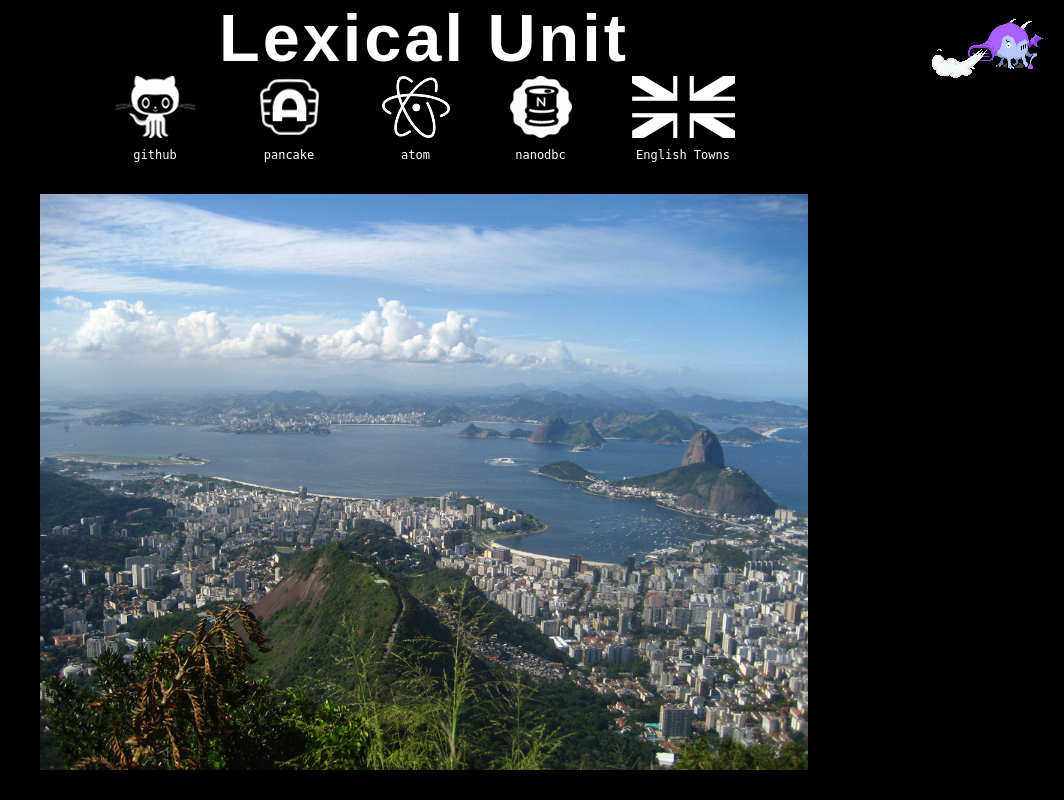
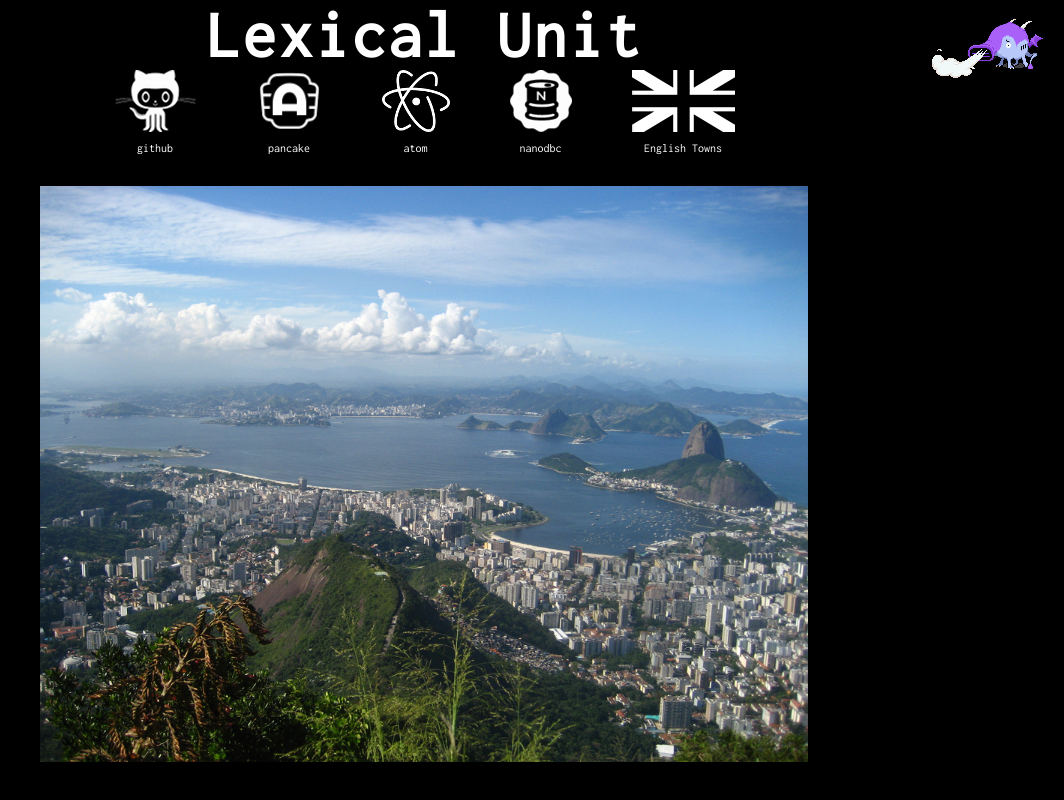
Before and after one commit to lexicalunit/lexicalunit, a PHP site: page / in a window 1280 px wide. Shown: the whole page, without its empty margins (216-1280 px from the left). Run offline with PHP 8.4, Linux system fonts and the light colour scheme.

Commit message:
Adds Inconsolata and title hover transition.

```diff
--- a/index.html
+++ b/index.html
@@ -7,6 +7,7 @@
     <title>Lexical Unit</title>
     <link type="text/css" href="www/css/mobile.css" rel="stylesheet">
     <link type="text/css" href="www/css/screen.css" rel="stylesheet">
+    <link href="https://fonts.googleapis.com/css?family=Inconsolata&display=swap" rel="stylesheet">
   </head>
   <body>
     <div class="content">
--- a/www/css/mobile.css
+++ b/www/css/mobile.css
@@ -6,7 +6,7 @@ html, body {
 
 body {
   background-color: black;
-  font-family: "Gill Sans", sans;
+  font-family: 'Inconsolata', monospace;
   overflow-x: hidden;
   overflow-y: scroll;
 }
@@ -44,7 +44,6 @@ a {
 
 .icon_description {
   display: block;
-  font-family: monospace;
   font-size: 9pt;
   text-align: center;
   width: 100%;
@@ -73,7 +72,6 @@ a {
 }
 
 .title {
-  font-family: sans-serif;
   font-weight: bold;
   letter-spacing: 3px;
   text-align: center;
--- a/www/css/screen.css
+++ b/www/css/screen.css
@@ -15,4 +15,9 @@
     display: flex;
     justify-content: center;
   }
+
+  .title a:hover {
+    color: violet;
+    transition: all .2s ease-in-out;
+  }
 }
```
